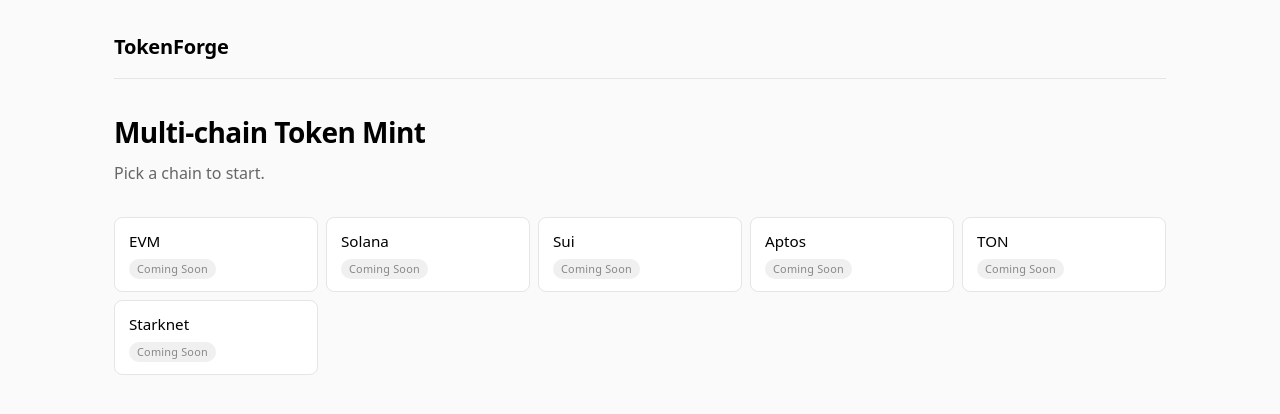
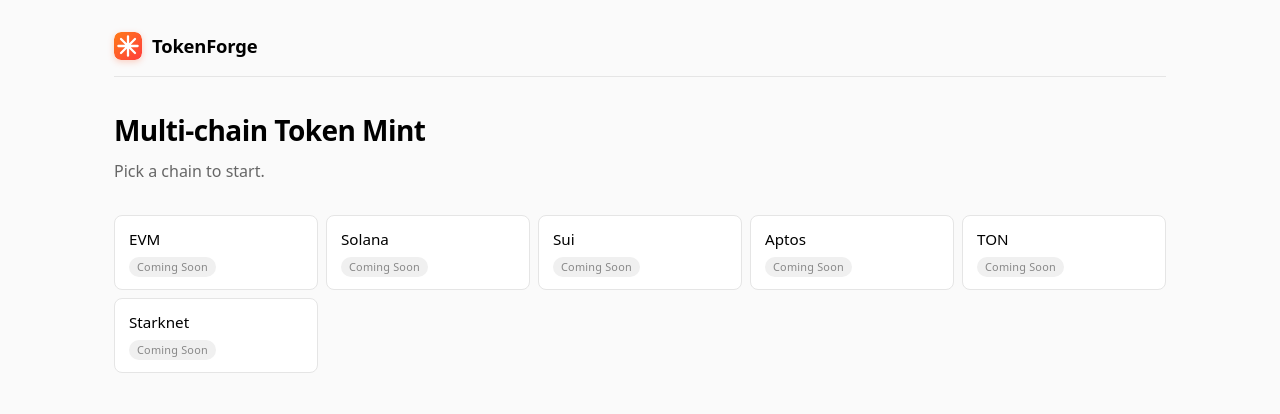
Before and after one commit to hstarorg/TokenForge, a React (Vite) app in the folder web/: page / in a window 1280 px wide. Shown: the top 414 px of the page. Built offline with nearby package versions, Linux system fonts and the light colour scheme; what @rainbow-me/rainbowkit, wagmi would draw is missing.

Commit message:
feat(web): add favicon

```diff
--- a/web/index.html
+++ b/web/index.html
@@ -3,6 +3,7 @@
   <head>
     <meta charset="UTF-8" />
     <meta name="viewport" content="width=device-width, initial-scale=1.0" />
+    <link rel="icon" type="image/svg+xml" href="/favicon.svg" />
     <title>TokenForge</title>
   </head>
   <body>
--- a/web/src/components/Layout.tsx
+++ b/web/src/components/Layout.tsx
@@ -6,7 +6,16 @@
   return (
     <div className="app">
       <header className="header">
-        <Link to="/" className="logo">{t("header.logo")}</Link>
+        <Link to="/" className="logo">
+          <img
+            src="/favicon.svg"
+            alt=""
+            className="logo-mark"
+            width={28}
+            height={28}
+          />
+          <span>{t("header.logo")}</span>
+        </Link>
       </header>
       <main className="main">
         <Outlet />
--- a/web/src/styles.css
+++ b/web/src/styles.css
@@ -18,11 +18,21 @@
   margin-bottom: 32px;
 }
 .logo {
+  display: inline-flex;
+  align-items: center;
+  gap: 10px;
   font-weight: 700;
-  font-size: 1.25rem;
+  font-size: 1.15rem;
   text-decoration: none;
   color: inherit;
   letter-spacing: -0.01em;
+}
+.logo-mark {
+  display: block;
+  width: 28px;
+  height: 28px;
+  border-radius: 7px;
+  box-shadow: 0 2px 6px rgba(255, 85, 30, 0.25);
 }
 
 h1 { margin: 0 0 8px; font-size: 1.75rem; letter-spacing: -0.02em; }
@@ -141,6 +151,8 @@
 @media (max-width: 640px) {
   .app { padding: 20px 16px; }
   .header { margin-bottom: 24px; }
+  .logo { font-size: 1.05rem; gap: 8px; }
+  .logo-mark { width: 24px; height: 24px; }
   h1 { font-size: 1.5rem; }
   .lead { margin-bottom: 24px; }
   .matrix { gap: 22px; }
```
Also changed, not shown: web/public/favicon.svg (added).
